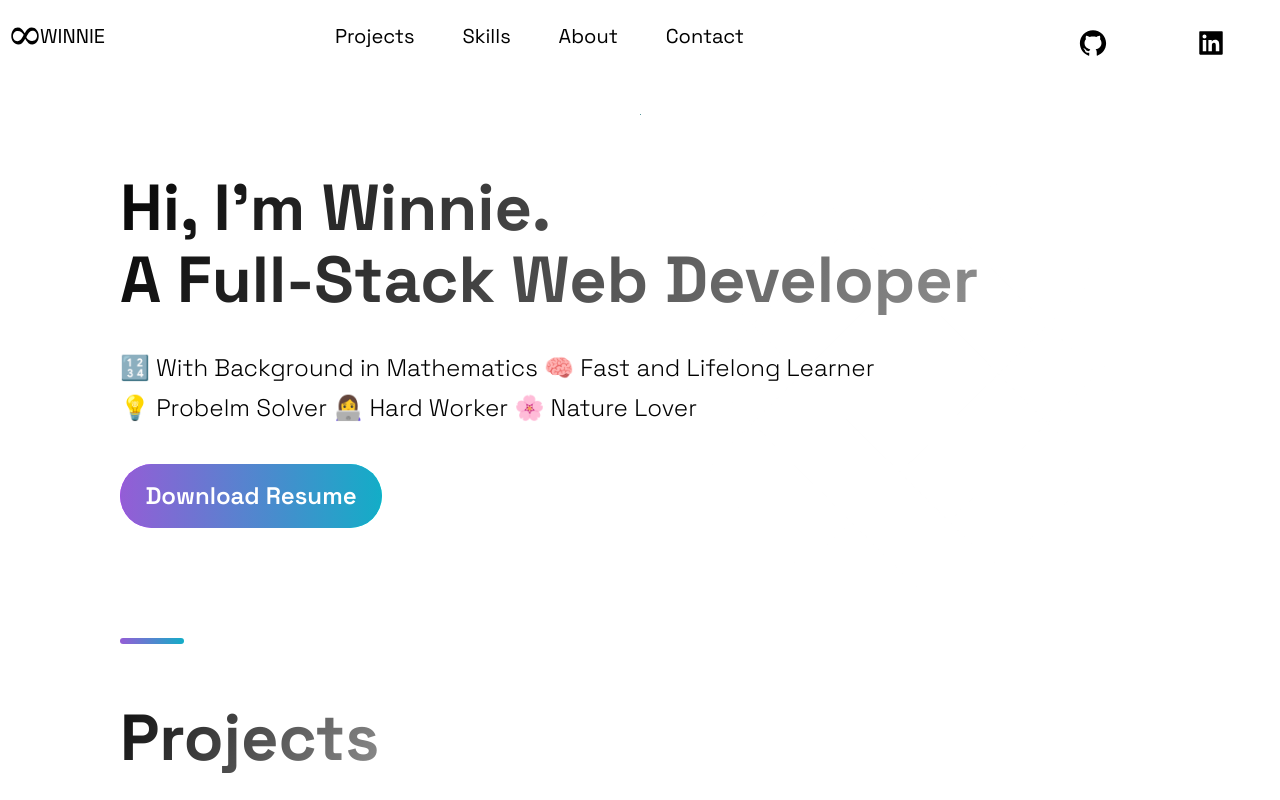
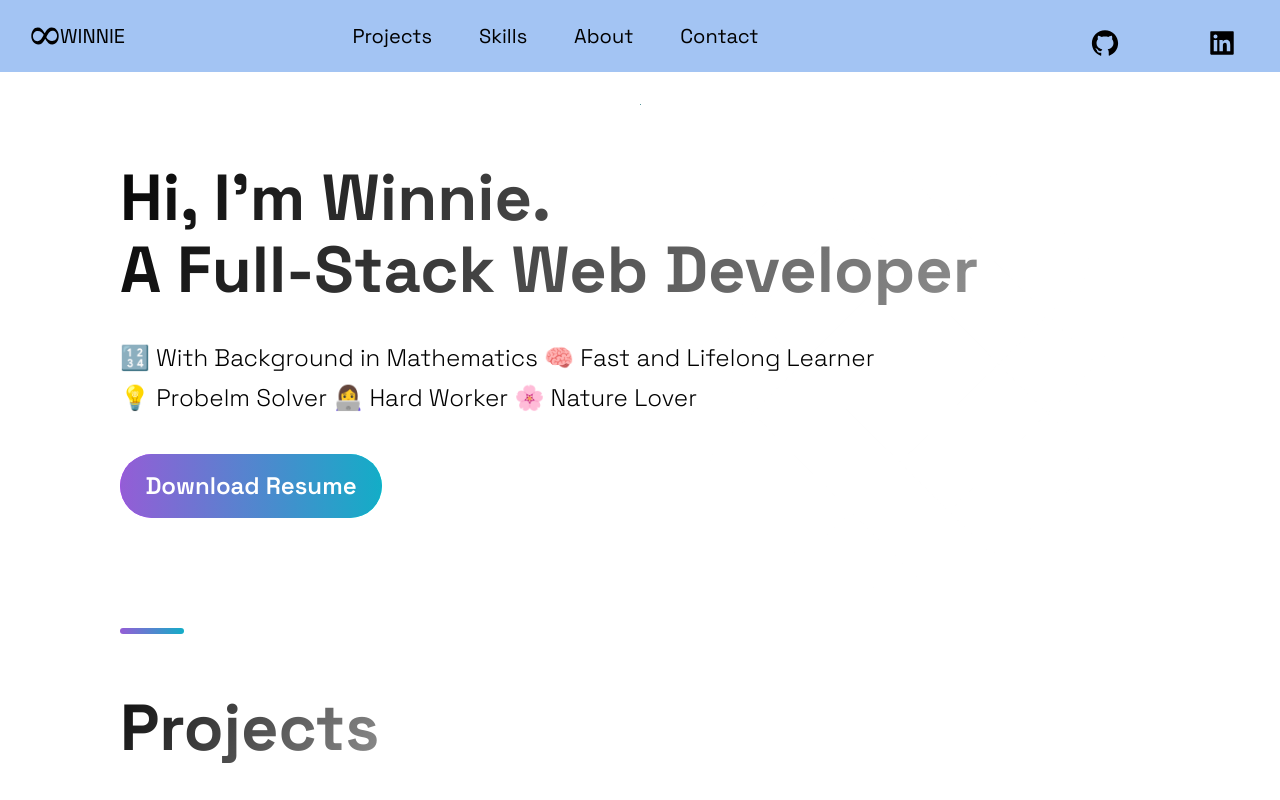
Before and after one commit to Winnie0313/portfolio, a Next.js app: page / in a window 1280 px wide. Shown: the top 800 px of the page. Built offline with nearby package versions, Linux system fonts and the light colour scheme.

Commit message:
modify header padding

```diff
--- a/src/components/Header/HeaderStyles.js
+++ b/src/components/Header/HeaderStyles.js
@@ -6,9 +6,10 @@ export const Container = styled.div`
   grid-template-columns: repeat(5, 1fr);
   grid-template-rows: 1fr;
   grid-column-gap: 2rem;
-  padding: 1rem;
+  padding-left: 3rem;
   padding-top: 2rem;
   font-size: 2rem;
+  background-color: #a3c4f3;
 
 
   @media ${(props) => props.theme.breakpoints.sm} {
```
